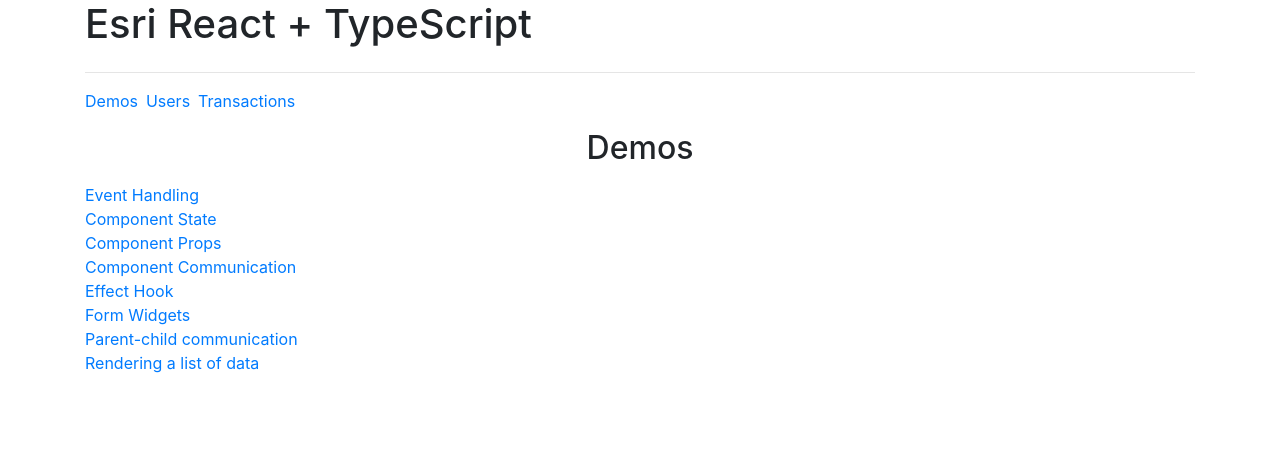
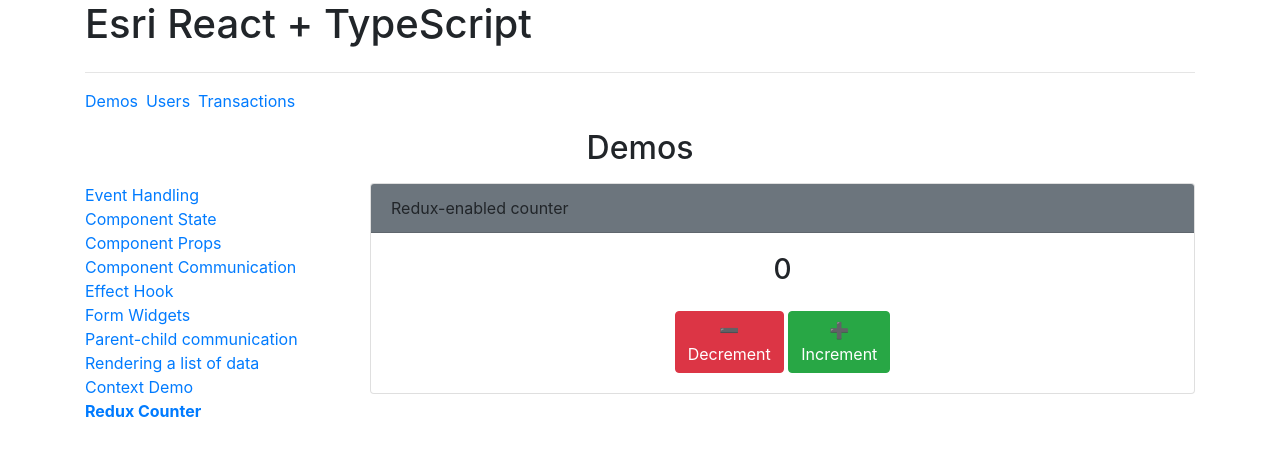
Before and after one commit to speedingplanet/esri-ts-react, a React (Create React App) app: page /demos/redux-counter in a window 1280 px wide. Shown: the top 456 px of the page. Built offline with nearby package versions, Linux system fonts and the light colour scheme.

Commit message:
Redux toolkit demo

```diff
--- a/src/demos/DemosView.tsx
+++ b/src/demos/DemosView.tsx
@@ -8,6 +8,8 @@
 import FormWidgets from './FormWidgets';
 import ParentChildCommunication from './ParentChildCommunication';
 import RenderList from './RenderList';
+import ReduxContainer from './redux-counter-tk/ReduxContainer';
+import ContextDemo from './ContextDemo';
 
 export default function DemosView(): JSX.Element {
   return (
@@ -84,6 +86,22 @@
                 Rendering a list of data
               </NavLink>
             </li>
+            <li>
+              <NavLink
+                to="/demos/context-demo"
+                activeClassName="font-weight-bold"
+              >
+                Context Demo
+              </NavLink>
+            </li>
+            <li>
+              <NavLink
+                to="/demos/redux-counter"
+                activeClassName="font-weight-bold"
+              >
+                Redux Counter
+              </NavLink>
+            </li>
           </ul>
         </div>
         <div className="col">
@@ -111,6 +129,12 @@
           <Route path="/demos/render-list">
             <RenderList />
           </Route>
+          <Route path="/demos/context-demo">
+            <ContextDemo />
+          </Route>
+          <Route path="/demos/redux-counter">
+            <ReduxContainer />
+          </Route>
         </div>
       </div>
     </section>
--- /dev/null
+++ b/src/demos/redux-counter-tk/Counter.tsx
@@ -0,0 +1,42 @@
+import React, { ReactElement } from 'react';
+import { ActionCreator, AnyAction } from 'redux';
+
+interface CounterProps {
+  value: number;
+  increment: ActionCreator<AnyAction>;
+  decrement: ActionCreator<AnyAction>;
+}
+
+export default function Counter( {
+  value,
+  increment,
+  decrement,
+}: CounterProps ): ReactElement {
+  return (
+    <div className="card">
+      <div className="card-header bg-secondary">Redux-enabled counter</div>
+      <div className="card-body">
+        <div className="text-center mb-4">
+          <h3>{value}</h3>
+        </div>
+        <div className="text-center">
+          <button className="btn btn-danger" onClick={decrement}>
+            <span role="img" aria-label="heavy minus sign">
+              ➖
+            </span>
+            <br />
+            <span>Decrement</span>
+          </button>
+          &nbsp;
+          <button className="btn btn-success" onClick={increment}>
+            <span role="img" aria-label="heavy plus sign">
+              ➕
+            </span>
+            <br />
+            <span>Increment</span>
+          </button>
+        </div>
+      </div>
+    </div>
+  );
+}
--- /dev/null
+++ b/src/demos/redux-counter-tk/ReduxContainer.tsx
@@ -0,0 +1,12 @@
+import React, { ReactElement } from 'react';
+import { Provider } from 'react-redux';
+import { store } from './counter-slice';
+import ReduxCounter from './ReduxCounter';
+
+export default function ReduxContainer(): ReactElement {
+  return (
+    <Provider store={store}>
+      <ReduxCounter />
+    </Provider>
+  );
+}
--- /dev/null
+++ b/src/demos/redux-counter-tk/ReduxCounter.tsx
@@ -0,0 +1,33 @@
+import { connect } from 'react-redux';
+import { Dispatch } from 'redux';
+import Counter from './Counter';
+import { increment, decrement, ReduxState } from './counter-slice';
+
+const mapStateToProps = ( state: ReduxState ) => ( {
+  value: state,
+} );
+
+/*
+We cannot use the object form
+const mapDispatchToProps({increment, decrement})
+Because the increment() and decrement() methods will wind up being passed
+the event object (from Counter.js) as an argument, which the Redux toolkit
+will treak as the argument to increment, which in turn becomes the payload
+passed to the reducer. Along the way, Redux will complain that we are
+passing a non-serializable value (the event object, a class in this case).
+
+Very annoying to track down. But it's much more likely that, outside of this
+demo, you will not write
+onClick={increment}
+as we do in Counter.js, but rather
+onClick={() => callSomeAction(someValue)}
+So there is no real fix for this particular issue.
+*/
+const mapDispatchToProps = ( dispatch: Dispatch ) => ( {
+  increment: () => dispatch( increment() ),
+  decrement: () => dispatch( decrement() ),
+} );
+
+const ReduxCounter = connect( mapStateToProps, mapDispatchToProps )( Counter );
+
+export default ReduxCounter;
--- /dev/null
+++ b/src/demos/redux-counter-tk/counter-slice.ts
@@ -0,0 +1,19 @@
+import { createSlice, configureStore } from '@reduxjs/toolkit';
+// import logger from 'redux-logger';
+
+const counterSlice = createSlice( {
+  name: 'counter',
+  initialState: 0,
+  reducers: {
+    increment: ( state ) => state + 1,
+    decrement: ( state ) => state - 1,
+  },
+} );
+
+export const store = configureStore( {
+  reducer: counterSlice.reducer,
+} );
+
+const { actions, reducer } = counterSlice;
+export type ReduxState = ReturnType<typeof reducer>;
+export const { increment, decrement } = actions;
```
